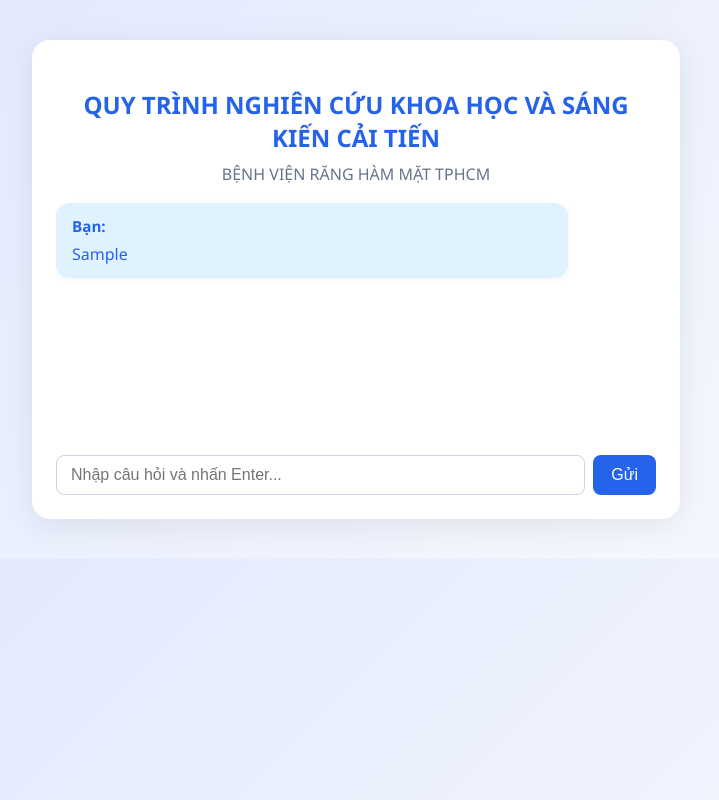
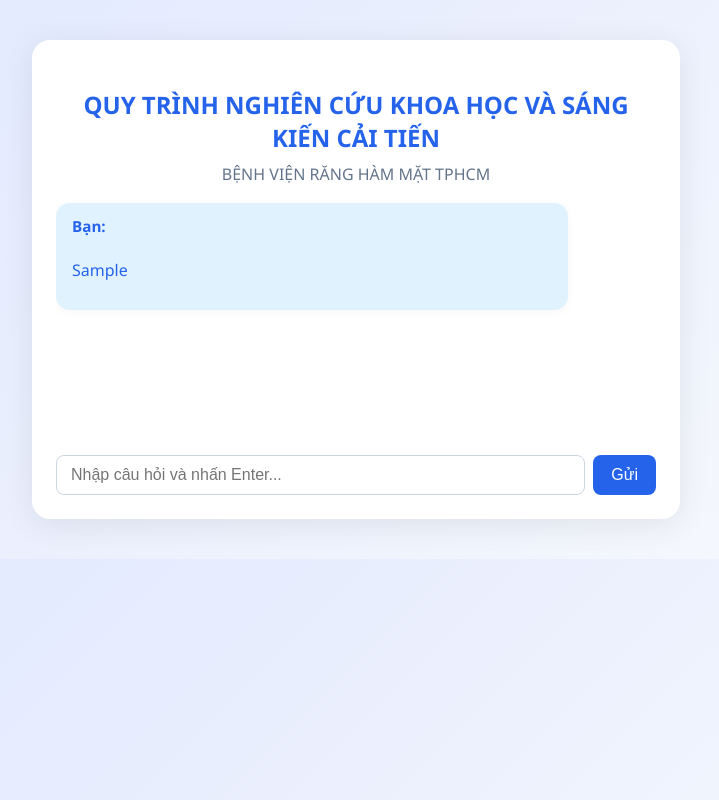
Before and after one commit to nguyenvansy123/chatgptfake, a React (Vite) app: page / in a window 1280 px wide. Both pictures are taken after typing "Sample" into the empty fields and a click on the button "Gửi". Shown: the whole page, without its empty margins (284-1003 px from the left). Built offline with nearby package versions, Linux system fonts and the light colour scheme; no server answers.

Commit message:
update ui

```diff
--- a/package.json
+++ b/package.json
@@ -16,7 +16,8 @@
     "pdf-parse": "^1.1.1",
     "pdfjs-dist": "^5.4.149",
     "react": "^18.2.0",
-    "react-dom": "^18.2.0"
+    "react-dom": "^18.2.0",
+    "react-markdown": "^8.0.6"
   },
   "devDependencies": {
     "@types/react": "^18.0.28",
--- a/src/App.jsx
+++ b/src/App.jsx
@@ -1,5 +1,6 @@
 import { useState } from "react";
 import "./App.css";
+import ReactMarkdown from "react-markdown";
 
 function App() {
   const [message, setMessage] = useState("");
@@ -90,7 +91,7 @@ function App() {
               <span className="chat-role">
                 {chat.role === "user" ? "Bạn" : "GPT"}:
               </span>
-              <span className="chat-content">{chat.content}</span>
+              <ReactMarkdown>{chat.content}</ReactMarkdown>
             </div>
           ))
         ) : (
```
Also changed, not shown: 1 other file (tests, documents, lock files or other folders).
